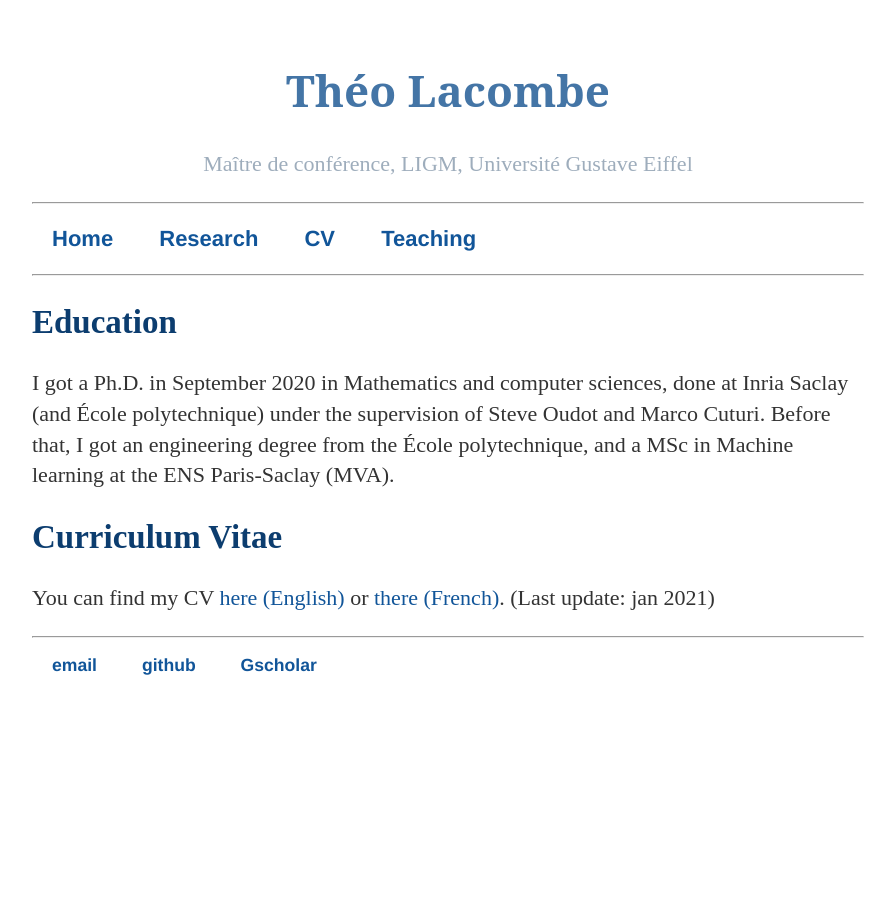
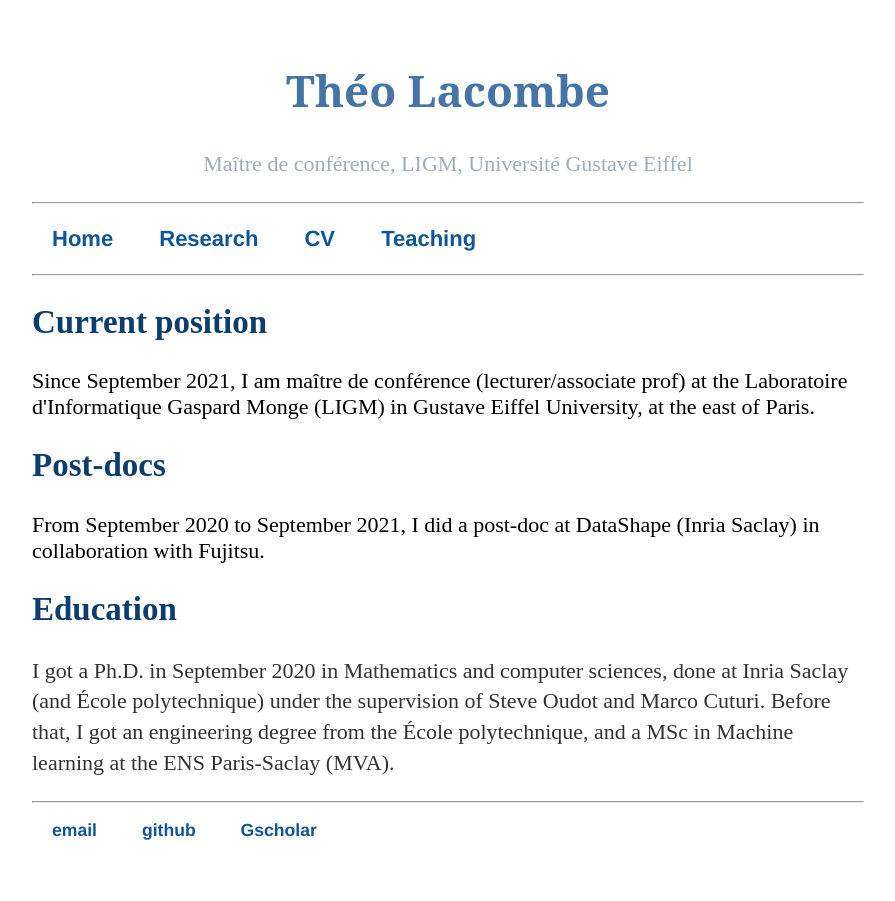
Before and after one commit to tlacombe/tlacombe.github.io, a Jekyll site: the page built from curriculum/index.html, in a window 1280 px wide. Shown: the whole page, without its empty margins (192-1087 px from the left). Built offline with Jekyll 4.4.1, drawn with Linux system fonts in a browser that asks for light colours.

Commit message:
removed old cv.

```diff
--- a/curriculum/index.html
+++ b/curriculum/index.html
@@ -2,8 +2,16 @@
 layout: default
 title: CV Theo Lacombe
 ---
+<h2>Current position</h2>
+Since September 2021, I am maître de conférence (lecturer/associate prof) at the Laboratoire d'Informatique Gaspard Monge (LIGM) in Gustave Eiffel University, at the east of Paris.
+
+<h2>Post-docs</h2>
+From September 2020 to September 2021, I did a post-doc at DataShape (Inria Saclay) in collaboration with Fujitsu.
+
 <h2>Education</h2>
 <p>I got a Ph.D. in September 2020 in Mathematics and computer sciences, done at Inria Saclay (and École polytechnique) under the supervision of Steve Oudot and Marco Cuturi. Before that, I got an engineering degree from the École polytechnique, and a MSc in Machine learning at the ENS Paris-Saclay (MVA).</p>
 
+<!--
 <h2>Curriculum Vitae</h2>
 <p>You can find my CV <a href="CV_Lacombe.pdf">here (English)</a> or <a href="CV_Lacombe_FR.pdf">there (French)</a>. (Last update: jan 2021)</p>
+-->
```
